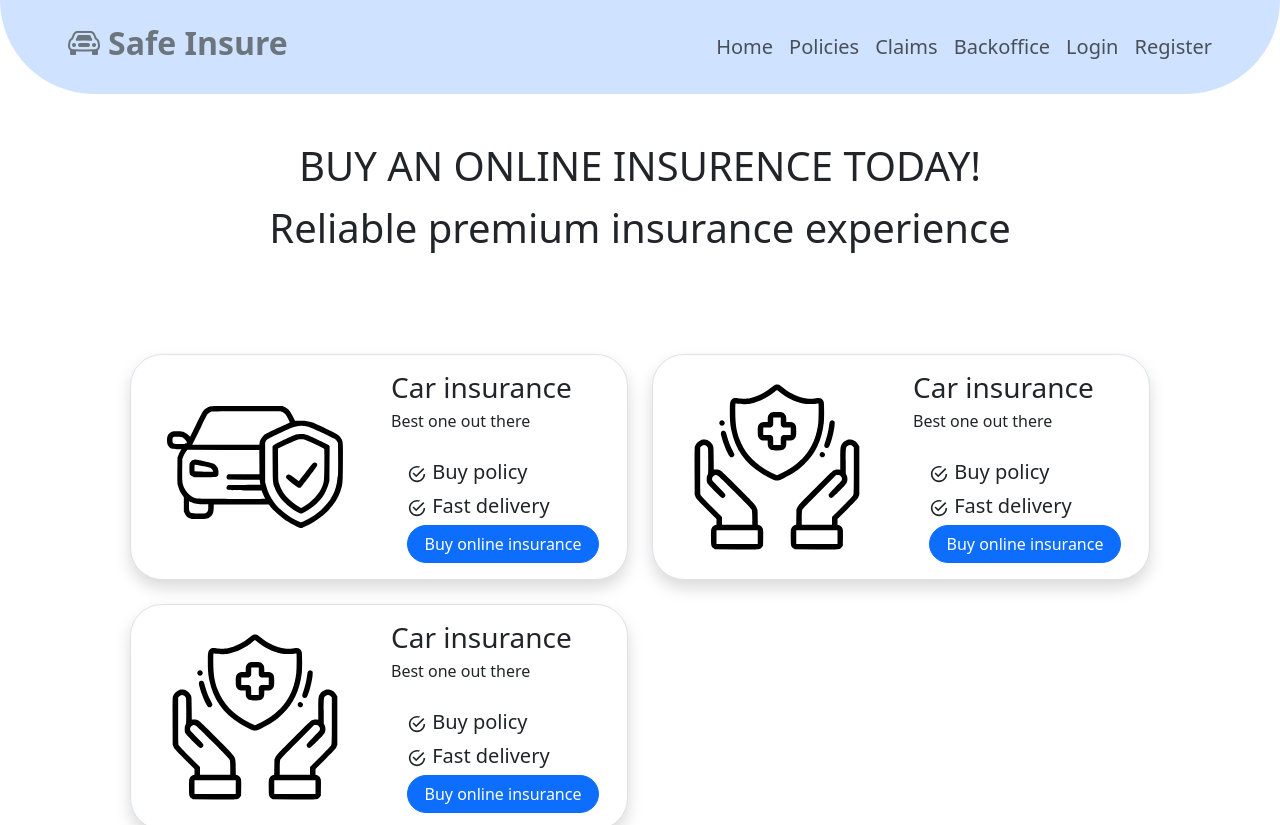
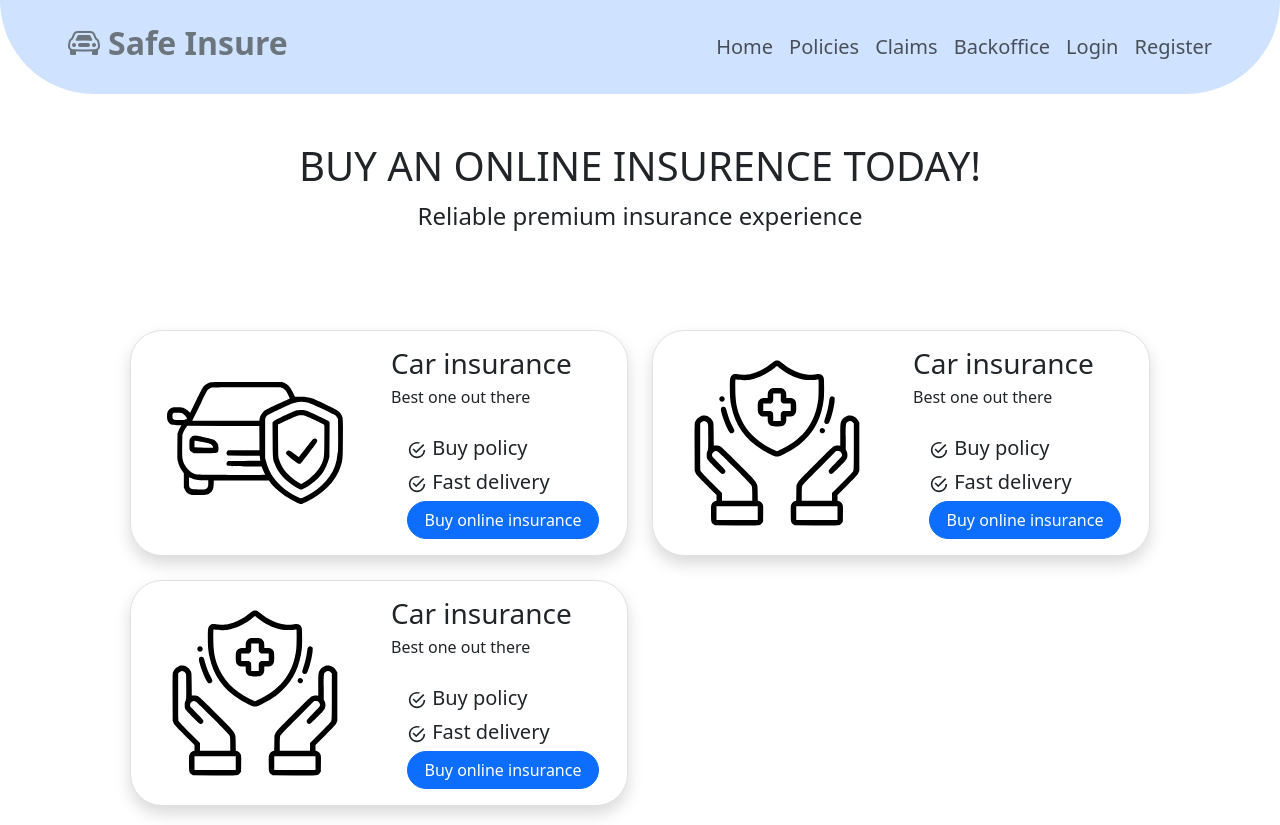
Before and after one commit to genasim/Insurance_Platform, a React (Create React App) app in the folder frontend/: page / in a window 1280 px wide. Shown: the top 825 px of the page. Built offline with nearby package versions, Linux system fonts and the light colour scheme.

Commit message:
change: reduce font size of Title meta

```diff
--- a/frontend/src/shared/components/Title.tsx
+++ b/frontend/src/shared/components/Title.tsx
@@ -9,7 +9,7 @@ const Title: FC<TitleProps> = ({ title, meta }) => {
   return (
     <div className="mt-3 mb-5 text-center">
       <h1 className="title mt-5 mb-2">{title?.toUpperCase()}</h1>
-      <p className="fs-1">{meta}</p>
+      <p className="fs-4">{meta}</p>
     </div>
   );
 };
```
